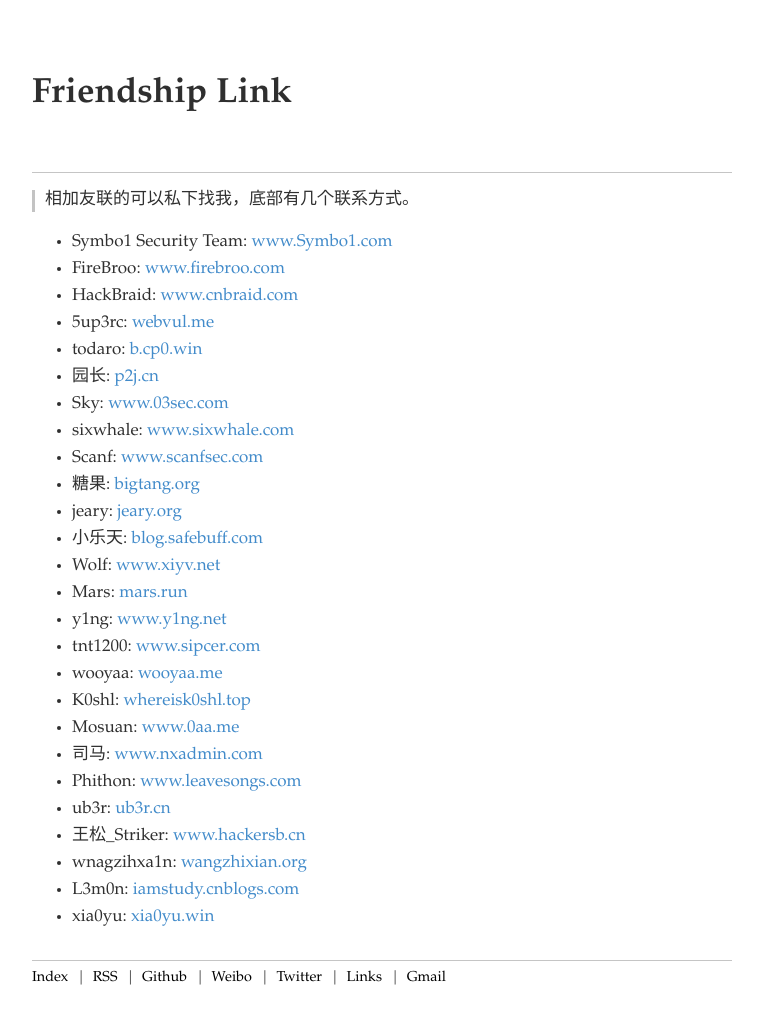
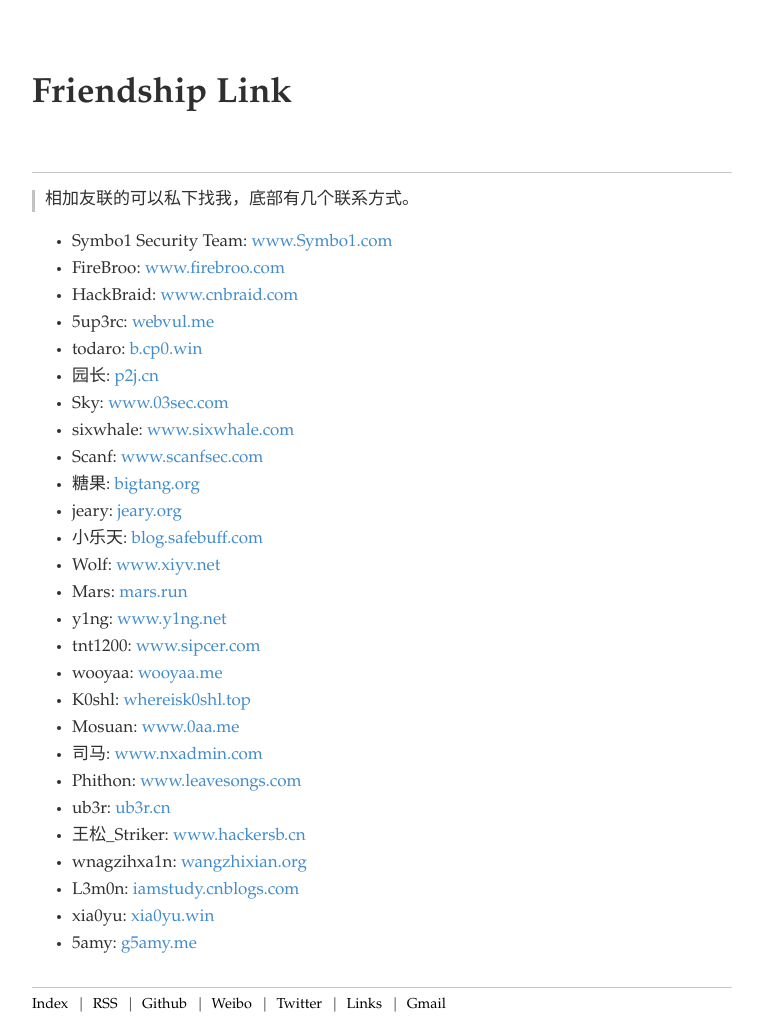
Before and after one commit to Tr3jer/Thinkings_org, a Jekyll site: the page built from link.md, in a window 1280 px wide. Shown: the whole page, without its empty margins (258-1021 px from the left). Built offline with Jekyll 4.4.1, drawn with Linux system fonts in a browser that asks for light colours; comment, search, counter and statistics services are not loaded; before the commit the page ends 992 px from its top, so only the background shows below that.

Commit message:
Update link.md

```diff
--- a/link.md
+++ b/link.md
@@ -32,3 +32,4 @@ permalink: /link/
 * wnagzihxa1n: <a target="_blank" href="http://wangzhixian.org/">wangzhixian.org</a>
 * L3m0n: <a target="_blank" href="http://iamstudy.cnblogs.com/">iamstudy.cnblogs.com</a>
 * xia0yu: <a target="_blank" href="http://xia0yu.win/">xia0yu.win</a>
+* 5amy: <a target="_blank" href="http://g5amy.me/archives">g5amy.me</a>
```
